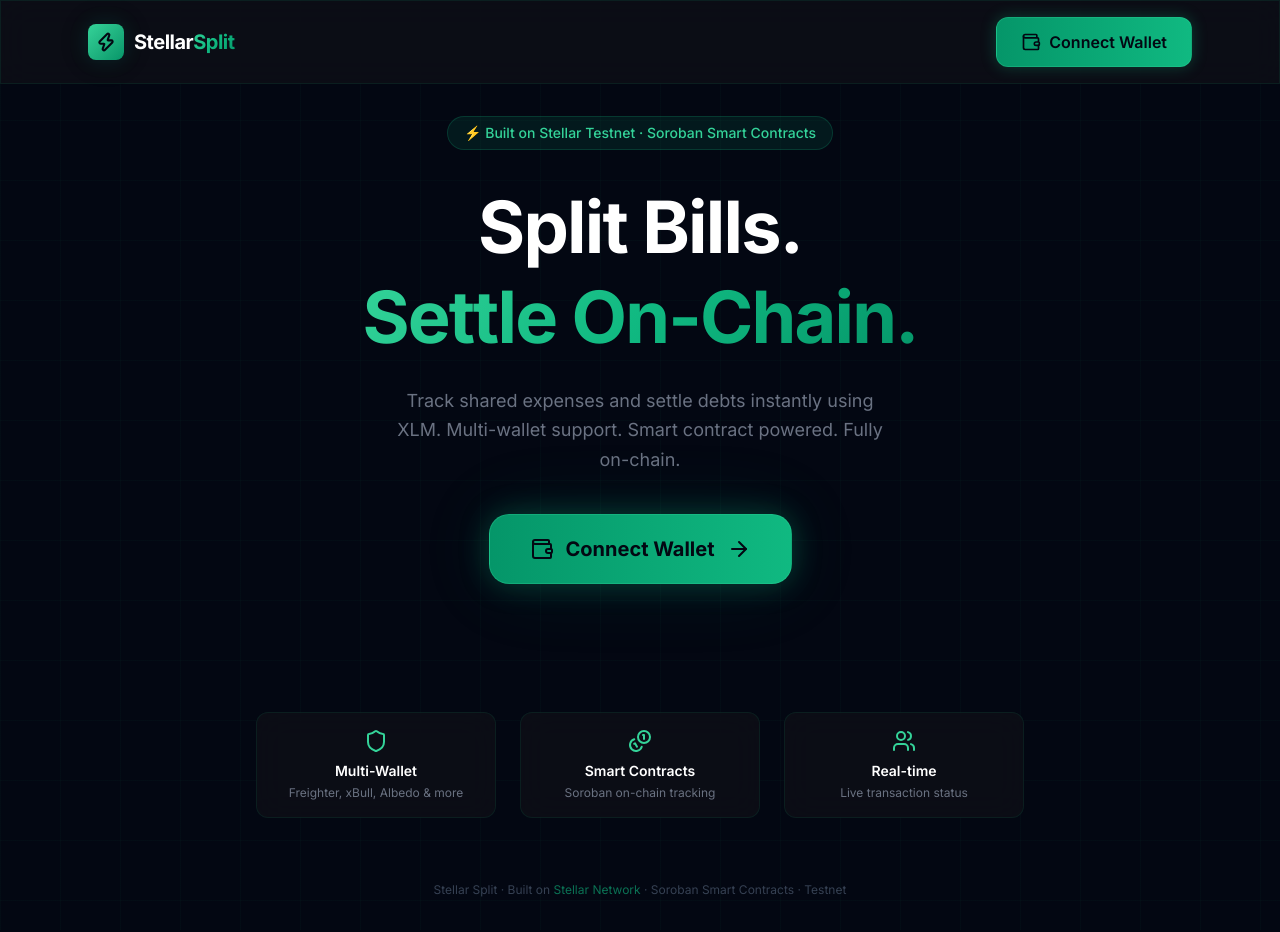
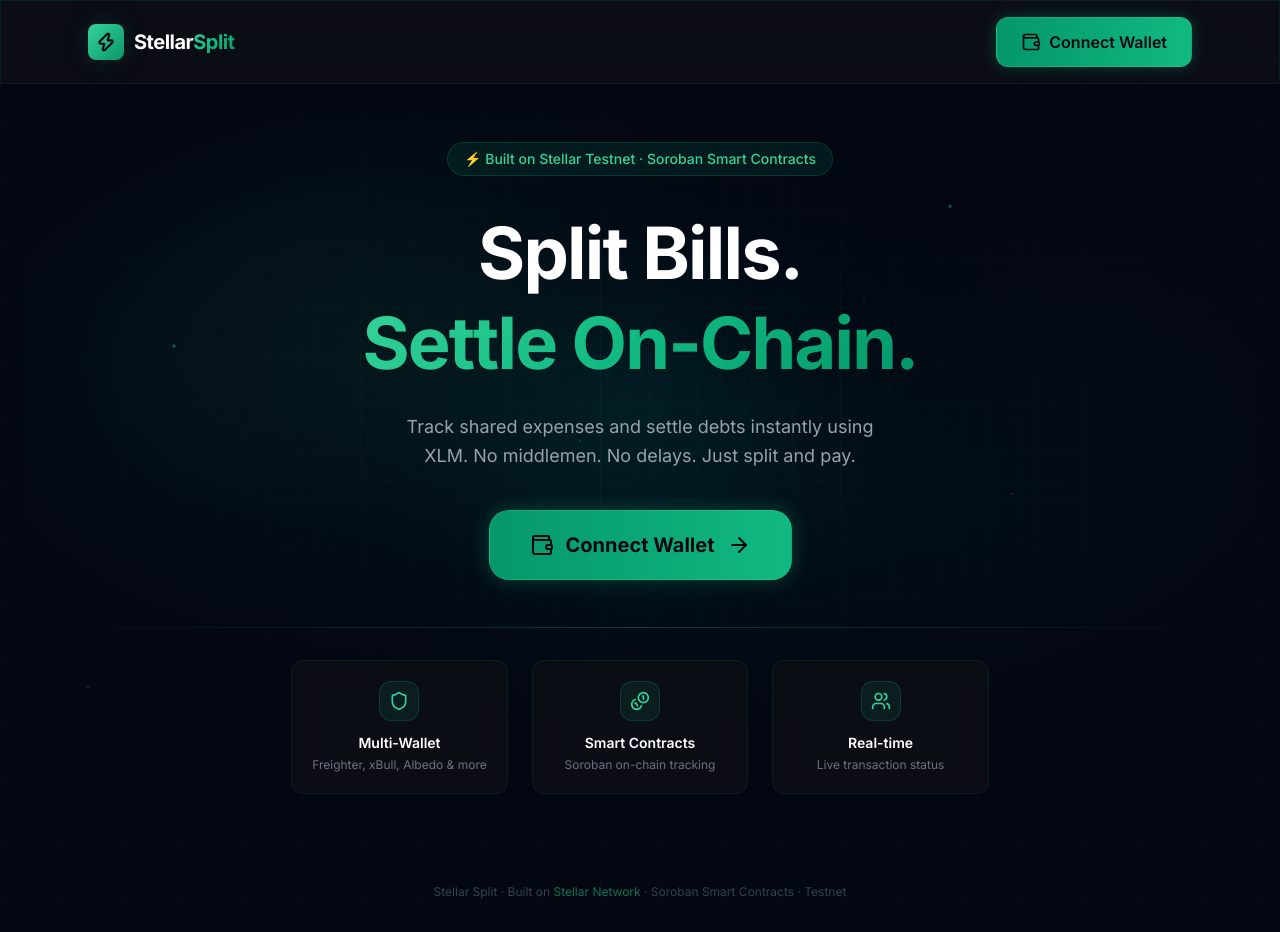
Before and after one commit to soumyaditya-7/SplitSphere, a React (Vite) app: page / in a window 1280 px wide. Built offline with nearby package versions, Linux system fonts and the light colour scheme; what @stellar/stellar-sdk would draw is missing.

Commit message:
feat: add animated background to landing page (orbs, grid, particles, scan line)

```diff
--- a/src/components/HeroSection.jsx
+++ b/src/components/HeroSection.jsx
@@ -1,28 +1,103 @@
 // eslint-disable-next-line no-unused-vars
 import { motion } from 'framer-motion';
-import { Wallet, Zap, ArrowRight, Shield, Coins, Users } from 'lucide-react';
+import { Wallet, ArrowRight, Shield, Coins, Users } from 'lucide-react';
+
+/* ─── Animated floating orb ─────────────────────────────── */
+function Orb({ className, delay = 0, duration = 8 }) {
+  return (
+    <motion.div
+      className={`absolute rounded-full blur-[120px] opacity-20 pointer-events-none ${className}`}
+      animate={{ y: [0, -30, 0], scale: [1, 1.08, 1] }}
+      transition={{ duration, delay, repeat: Infinity, ease: 'easeInOut' }}
+    />
+  );
+}
+
+/* ─── Single particle dot ─────────────────────────────────── */
+function Particle({ x, y, delay, duration }) {
+  return (
+    <motion.div
+      className="absolute w-1 h-1 rounded-full bg-emerald-400/40"
+      style={{ left: `${x}%`, top: `${y}%` }}
+      animate={{ opacity: [0, 1, 0], y: [0, -20, -40], scale: [0, 1, 0] }}
+      transition={{ duration, delay, repeat: Infinity, ease: 'easeOut' }}
+    />
+  );
+}
+
+/* Deterministic particle positions to avoid hydration/re-render flicker */
+const PARTICLES = [
+  { x: 12, y: 35, delay: 0,   duration: 4.0 },
+  { x: 22, y: 65, delay: 0.8, duration: 5.2 },
+  { x: 38, y: 20, delay: 1.6, duration: 3.8 },
+  { x: 55, y: 75, delay: 0.4, duration: 4.6 },
+  { x: 68, y: 30, delay: 2.1, duration: 5.0 },
+  { x: 80, y: 55, delay: 1.2, duration: 3.6 },
+  { x: 90, y: 80, delay: 0.6, duration: 4.4 },
+  { x: 5,  y: 85, delay: 1.9, duration: 5.5 },
+  { x: 45, y: 50, delay: 2.8, duration: 4.1 },
+  { x: 75, y: 15, delay: 0.2, duration: 3.9 },
+  { x: 30, y: 90, delay: 3.2, duration: 4.8 },
+  { x: 60, y: 10, delay: 2.5, duration: 5.1 },
+];
 
 export default function HeroSection({ onConnectClick }) {
   return (
+    <div className="relative flex flex-col items-center justify-center min-h-[88vh] text-center px-4 overflow-hidden">
+
+      {/* ── Background: Gradient glow orbs ── */}
+      <Orb className="w-[600px] h-[600px] bg-emerald-500 -top-40 -left-40" delay={0} duration={9} />
+      <Orb className="w-[500px] h-[500px] bg-emerald-700 -bottom-20 -right-32" delay={2} duration={11} />
+      <Orb className="w-[300px] h-[300px] bg-teal-400 top-1/3 left-1/2 -translate-x-1/2" delay={1} duration={7} />
+
+      {/* ── Background: Grid overlay ── */}
+      <div
+        className="absolute inset-0 pointer-events-none"
+        style={{
+          backgroundImage: `
+            linear-gradient(rgba(16,185,129,0.04) 1px, transparent 1px),
+            linear-gradient(90deg, rgba(16,185,129,0.04) 1px, transparent 1px)
+          `,
+          backgroundSize: '48px 48px',
+        }}
+      />
+
+      {/* ── Background: Radial vignette to focus center ── */}
+      <div
+        className="absolute inset-0 pointer-events-none"
+        style={{
+          background: 'radial-gradient(ellipse 70% 60% at 50% 40%, transparent 0%, #030712 80%)',
+        }}
+      />
+
+      {/* ── Background: Floating particles ── */}
+      {PARTICLES.map((p, i) => (
+        <Particle key={i} {...p} />
+      ))}
+
+      {/* ── Background: Horizontal scan line ── */}
       <motion.div
-      initial={{ opacity: 0 }}
-      animate={{ opacity: 1 }}
-      transition={{ duration: 0.6 }}
-      className="flex flex-col items-center justify-center min-h-[70vh] text-center px-4"
-    >
+        className="absolute left-0 right-0 h-px bg-gradient-to-r from-transparent via-emerald-500/30 to-transparent pointer-events-none"
+        animate={{ top: ['10%', '90%', '10%'] }}
+        transition={{ duration: 14, repeat: Infinity, ease: 'linear' }}
+      />
+
+      {/* ══════════════ CONTENT (on top of background) ══════════════ */}
+      <div className="relative z-10 flex flex-col items-center">
+
         {/* Floating badge */}
         <motion.div
           initial={{ opacity: 0, y: 20 }}
           animate={{ opacity: 1, y: 0 }}
           transition={{ delay: 0.2 }}
-        className="mb-8 px-4 py-1.5 rounded-full bg-emerald-500/10 border border-emerald-500/20 text-emerald-400 text-sm font-medium"
+          className="mb-8 px-4 py-1.5 rounded-full bg-emerald-500/10 border border-emerald-500/20 text-emerald-400 text-sm font-medium backdrop-blur-sm"
         >
           ⚡ Built on Stellar Testnet · Soroban Smart Contracts
         </motion.div>
 
         {/* Heading */}
         <motion.h1
-        initial={{ opacity: 0, y: 20 }}
+          initial={{ opacity: 0, y: 24 }}
           animate={{ opacity: 1, y: 0 }}
           transition={{ delay: 0.3 }}
           className="text-5xl sm:text-6xl lg:text-7xl font-bold tracking-tight text-white mb-6 leading-tight"
@@ -37,10 +112,10 @@ export default function HeroSection({ onConnectClick }) {
           initial={{ opacity: 0, y: 20 }}
           animate={{ opacity: 1, y: 0 }}
           transition={{ delay: 0.4 }}
-        className="text-lg text-gray-500 max-w-lg mb-10 leading-relaxed"
+          className="text-lg text-gray-400 max-w-lg mb-10 leading-relaxed"
         >
-        Track shared expenses and settle debts instantly using XLM.
-        Multi-wallet support. Smart contract powered. Fully on-chain.
+          Track shared expenses and settle debts instantly using XLM.{' '}
+          No middlemen. No delays. Just split and pay.
         </motion.p>
 
         {/* CTA Button */}
@@ -48,14 +123,22 @@ export default function HeroSection({ onConnectClick }) {
           initial={{ opacity: 0, y: 20 }}
           animate={{ opacity: 1, y: 0 }}
           transition={{ delay: 0.5 }}
-        whileHover={{ scale: 1.05 }}
-        whileTap={{ scale: 0.95 }}
+          whileHover={{ scale: 1.05, boxShadow: '0 0 40px rgba(16,185,129,0.5)' }}
+          whileTap={{ scale: 0.97 }}
           onClick={onConnectClick}
-        className="flex items-center gap-3 px-10 py-5 rounded-[1.25rem] bg-gradient-to-r from-emerald-600 to-emerald-500 hover:from-emerald-500 hover:to-emerald-400 text-dark-950 font-bold text-xl transition-all glow-green-strong cursor-pointer shadow-[0_0_20px_rgba(16,185,129,0.3)] hover:shadow-[0_0_30px_rgba(16,185,129,0.5)] border border-emerald-400/30 hover:border-emerald-300/60"
+          className="flex items-center gap-3 px-10 py-5 rounded-[1.25rem] bg-gradient-to-r from-emerald-600 to-emerald-500 hover:from-emerald-500 hover:to-emerald-400 text-dark-950 font-bold text-xl transition-all cursor-pointer shadow-[0_0_20px_rgba(16,185,129,0.3)] border border-emerald-400/30 hover:border-emerald-300/60 relative"
         >
-        <Wallet className="w-6 h-6" />
-        Connect Wallet
-        <ArrowRight className="w-6 h-6" />
+          {/* Button inner glow ripple */}
+          <span className="absolute inset-0 rounded-[1.25rem] overflow-hidden">
+            <motion.span
+              className="absolute inset-0 bg-white/10 rounded-[1.25rem]"
+              animate={{ opacity: [0, 0.15, 0] }}
+              transition={{ duration: 2, repeat: Infinity }}
+            />
+          </span>
+          <Wallet className="w-6 h-6 relative z-10" />
+          <span className="relative z-10">Connect Wallet</span>
+          <ArrowRight className="w-6 h-6 relative z-10" />
         </motion.button>
 
         {/* Features grid */}
@@ -63,38 +146,31 @@ export default function HeroSection({ onConnectClick }) {
           initial={{ opacity: 0, y: 30 }}
           animate={{ opacity: 1, y: 0 }}
           transition={{ delay: 0.7 }}
-        className="grid grid-cols-1 sm:grid-cols-3 gap-6 mt-32 max-w-3xl w-full"
+          className="grid grid-cols-1 sm:grid-cols-3 gap-6 mt-20 max-w-3xl w-full"
         >
           {[
-          {
-            icon: Shield,
-            label: 'Multi-Wallet',
-            desc: 'Freighter, xBull, Albedo & more',
-          },
-          {
-            icon: Coins,
-            label: 'Smart Contracts',
-            desc: 'Soroban on-chain tracking',
-          },
-          {
-            icon: Users,
-            label: 'Real-time',
-            desc: 'Live transaction status',
-          },
+            { icon: Shield, label: 'Multi-Wallet',    desc: 'Freighter, xBull, Albedo & more' },
+            { icon: Coins,  label: 'Smart Contracts', desc: 'Soroban on-chain tracking' },
+            { icon: Users,  label: 'Real-time',       desc: 'Live transaction status' },
           ].map((feature, i) => (
             <motion.div
               key={feature.label}
               initial={{ opacity: 0, y: 20 }}
               animate={{ opacity: 1, y: 0 }}
-            transition={{ delay: 0.8 + i * 0.1 }}
-            className="glass-card rounded-xl p-4 text-center"
+              transition={{ delay: 0.8 + i * 0.12 }}
+              whileHover={{ scale: 1.04, borderColor: 'rgba(16,185,129,0.35)' }}
+              className="glass-card rounded-xl p-5 text-center transition-all cursor-default"
             >
-            <feature.icon className="w-6 h-6 text-emerald-400 mx-auto mb-2" />
+              <div className="w-10 h-10 rounded-xl bg-emerald-500/10 border border-emerald-500/20 flex items-center justify-center mx-auto mb-3">
+                <feature.icon className="w-5 h-5 text-emerald-400" />
+              </div>
               <h3 className="font-semibold text-white text-sm">{feature.label}</h3>
               <p className="text-xs text-gray-500 mt-1">{feature.desc}</p>
             </motion.div>
           ))}
         </motion.div>
-    </motion.div>
+
+      </div>
+    </div>
   );
 }
```
Lines whose indentation alone changed are shown as unchanged.
